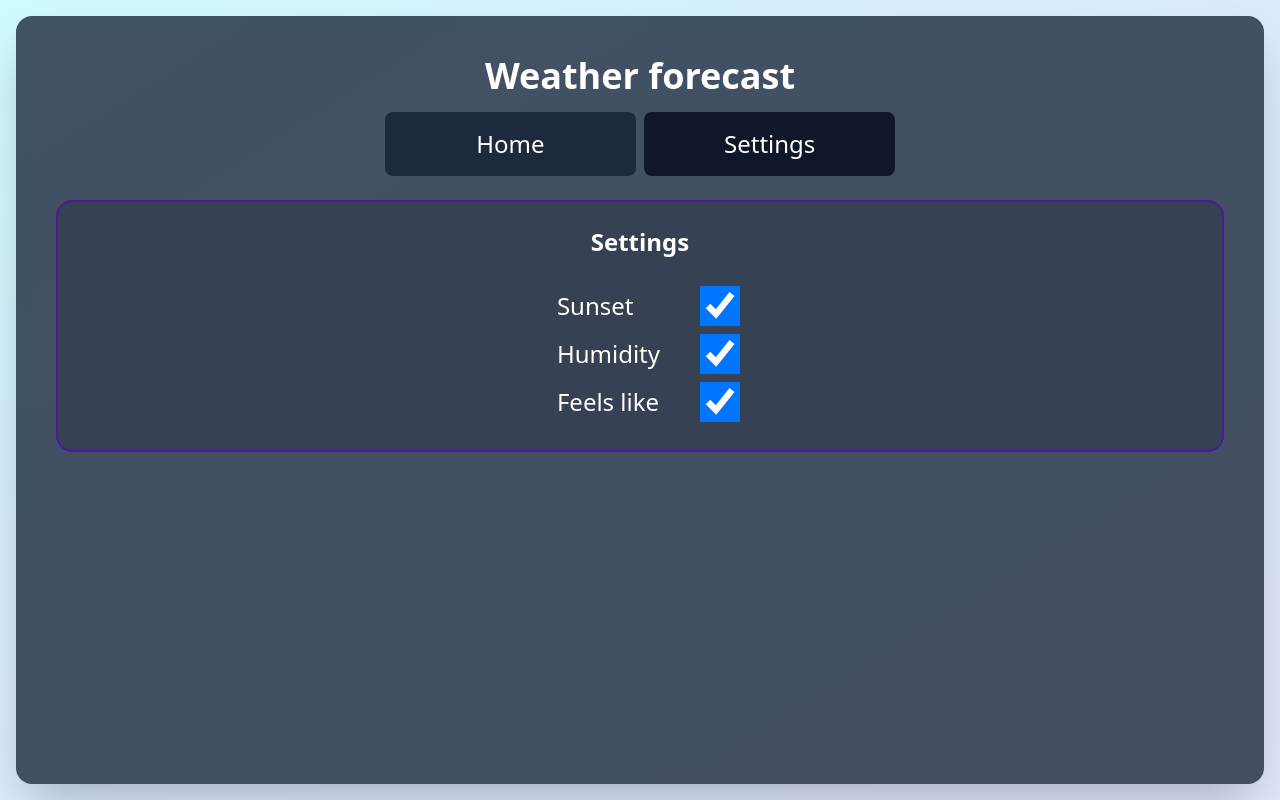
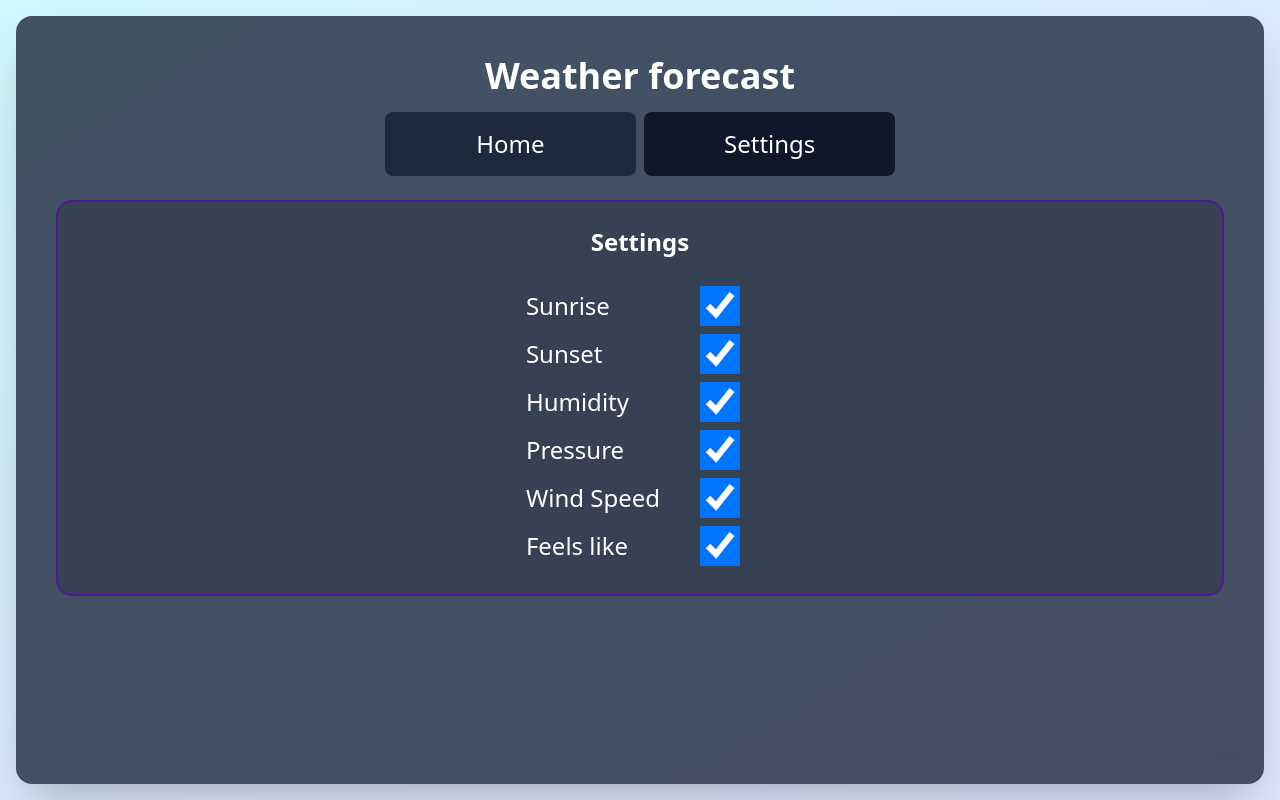
Before and after one commit to semenbushmanov/weather-forecast-app, a React (Vite) app: page /settings in a window 1280 px wide. Built offline with nearby package versions, Linux system fonts and the light colour scheme.

Commit message:
Add weather data interface and decorate homepage a little

```diff
--- a/src/pages/Home.tsx
+++ b/src/pages/Home.tsx
@@ -39,10 +39,14 @@ export default function Home() {
         <h2 className="text-white text-sm sm:text-lg md:text-2xl text-center font-bold mb-6">Sevastopol</h2>
         <div className="flex flex-col p-8 bg-gray-300 shadow-md rounded-2xl text-center">
           <p className="text-5xl text-black font-semibold mb-2">15°C</p>
+          <p className="text-3xl md:text-4xl text-purple-900 font-semibold mb-2">Sunny</p>
           <p className="text-1xl text-gray-700 mb-4">sunny and a little bit cloudy</p>
-          <p className="text-sm sm:text-lg md:text-2xl text-gray-900 mb-2">Sunset: 17:30</p>
-          <p className="text-sm sm:text-lg md:text-2xl text-gray-900 mb-2">Humidity: 70% hPa</p>
-          <p className="text-sm sm:text-lg md:text-2xl text-gray-900 mb-2">Feels like: 14°C</p>
+          <p className="text-sm sm:text-lg md:text-2xl text-orange-600 mb-2">Sunrise: 06:25</p>
+          <p className="text-sm sm:text-lg md:text-2xl text-red-600 mb-2">Sunset: 17:30</p>
+          <p className="text-sm sm:text-lg md:text-2xl text-violet-700 mb-2">Humidity: 70%</p>
+          <p className="text-sm sm:text-lg md:text-2xl text-violet-700 mb-2">Pressure: 1021 hPa</p>
+          <p className="text-sm sm:text-lg md:text-2xl text-violet-700 mb-2">Wind speed: 4.09 m/s</p>
+          <p className="text-sm sm:text-lg md:text-2xl text-green-700 mb-2">Feels like: 14°C</p>
         </div>
       </div>
     </div>
--- a/src/pages/Settings.tsx
+++ b/src/pages/Settings.tsx
@@ -4,6 +4,14 @@ export default function Settings() {
       <div className="flex flex-col items-center p-4 sm:p-6 bg-gray-700 rounded-2xl border-2 border-violet-900">
         <h2 className="text-white text-sm sm:text-lg md:text-2xl text-center font-bold mb-6">Settings</h2>
         <div className="pl-4 sm:pl-20 md:pl-30">
+          <label key='showSunset' className="max-w-300 grid grid-cols-2 cursor-pointer items-center">
+            <span className="p-2 text-sm sm:text-lg md:text-2xl text-white mx-2 sm:mx-8">Sunrise</span>
+            <input
+              type="checkbox"
+              checked
+              className="p-2 w-6 h-6 md:w-10 md:h-10 cursor-pointer"
+            />
+          </label>
           <label key='showSunset' className="max-w-300 grid grid-cols-2 cursor-pointer items-center">
             <span className="p-2 text-sm sm:text-lg md:text-2xl text-white mx-2 sm:mx-8">Sunset</span>
             <input
@@ -14,6 +22,22 @@ export default function Settings() {
           </label>
           <label key='showHumidity' className="max-w-300 grid grid-cols-2 cursor-pointer items-center">
             <span className="p-2 text-sm sm:text-lg md:text-2xl text-white mx-2 sm:mx-8">Humidity</span>
+            <input
+              type="checkbox"
+              checked
+              className="p-2 w-6 h-6 md:w-10 md:h-10 cursor-pointer"
+            />
+          </label>
+          <label key='showHumidity' className="max-w-300 grid grid-cols-2 cursor-pointer items-center">
+            <span className="p-2 text-sm sm:text-lg md:text-2xl text-white mx-2 sm:mx-8">Pressure</span>
+            <input
+              type="checkbox"
+              checked
+              className="p-2 w-6 h-6 md:w-10 md:h-10 cursor-pointer"
+            />
+          </label>
+          <label key='showHumidity' className="max-w-300 grid grid-cols-2 cursor-pointer items-center">
+            <span className="p-2 text-sm sm:text-lg md:text-2xl text-white mx-2 sm:mx-8">Wind Speed</span>
             <input
               type="checkbox"
               checked
--- /dev/null
+++ b/src/services/getWeather.ts
@@ -0,0 +1,24 @@
+export interface WeatherData {
+  name: string
+  main: {
+    temp: number
+    feels_like: number
+    humidity: number
+    pressure: number
+  }
+  wind: {
+    speed: number
+  }
+  weather: Array<{
+    main: string
+    description: string
+  }>
+  sys: {
+    sunrise: number
+    sunset: number
+  }
+  coord: {
+    lat: number
+    lon: number
+  }
+}
```
